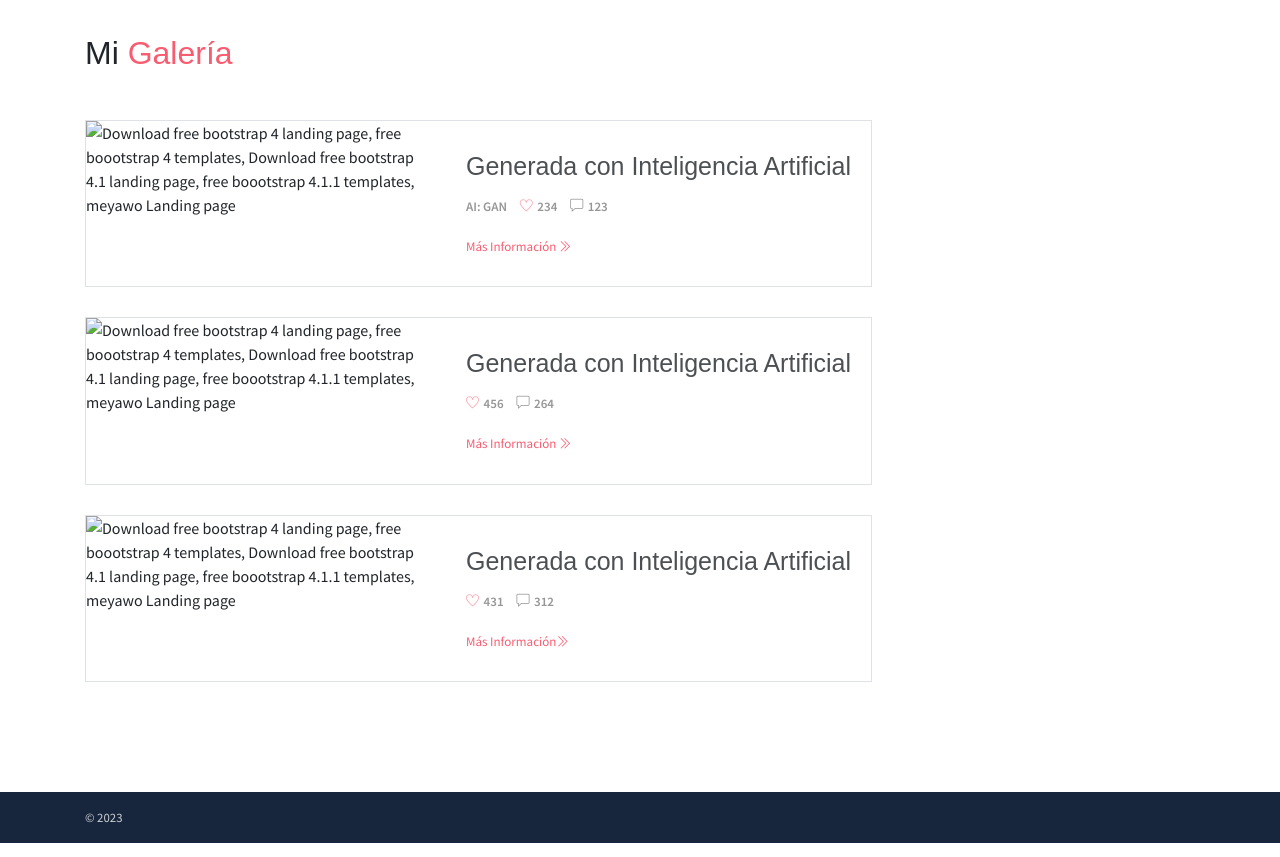
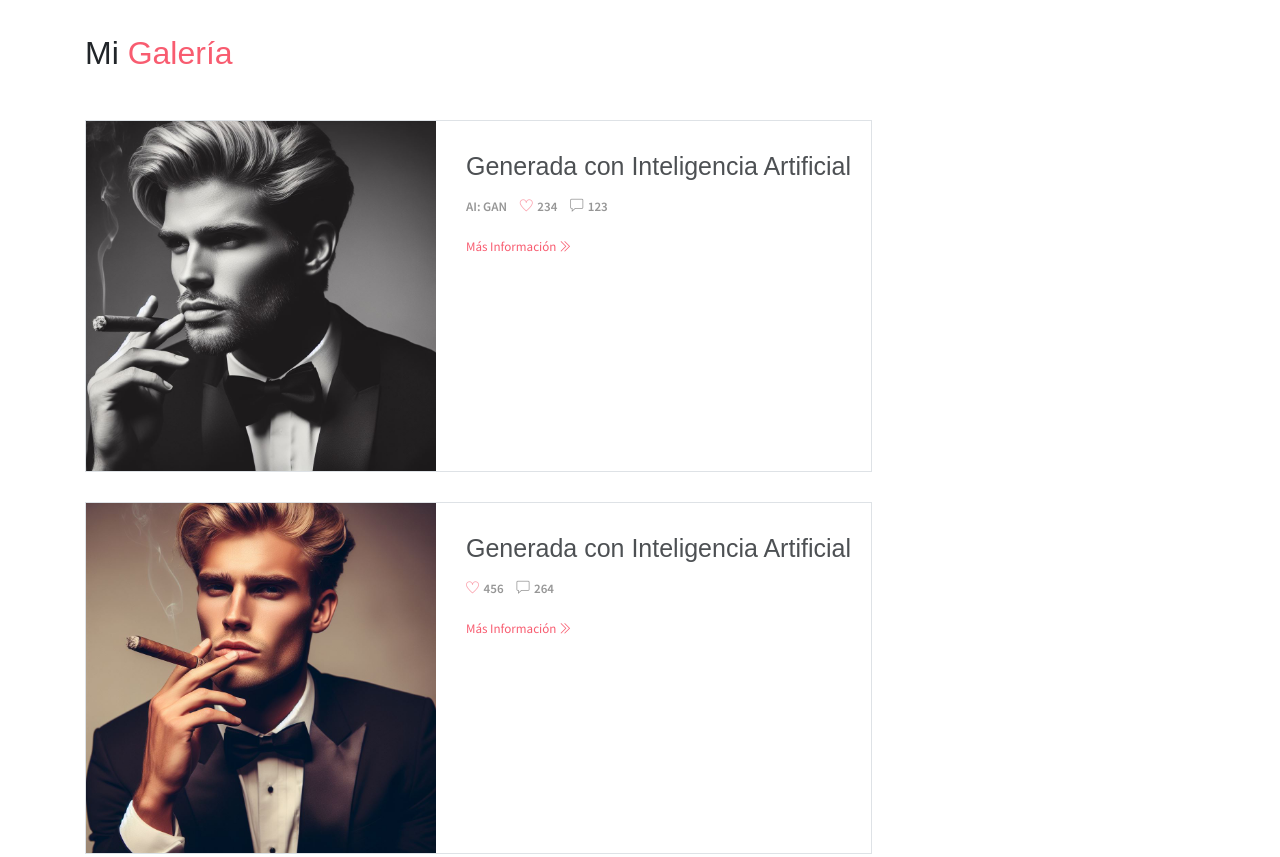
Before and after one commit to JuanEraso23/Curriculum, a website: page public_html/index.html in a window 1280 px wide. Shown: the part 6440-7297 px from the top of the page. Drawn offline with Linux system fonts and the light colour scheme; some packages are replaced by stand-ins of ours.

Commit message:
Se agregaron las imagenes al codigo

```diff
--- a/public_html/index.html
+++ b/public_html/index.html
@@ -551,7 +551,7 @@
             <div class="row">
                 <div class="blog-card">
                     <div class="img-holder">
-                        <img src="assets/imgs/blog_1.jpeg" alt="Download free bootstrap 4 landing page, free boootstrap 4 templates, Download free bootstrap 4.1 landing page, free boootstrap 4.1.1 templates, meyawo Landing page">
+                        <img src="assets/imgs/blog_1.jpg" alt="Download free bootstrap 4 landing page, free boootstrap 4 templates, Download free bootstrap 4.1 landing page, free boootstrap 4.1.1 templates, meyawo Landing page">
                     </div>
                     <div class="content-holder">
                         <h6 class="title">Generada con Inteligencia Artificial</h6>
@@ -568,7 +568,7 @@
                 <!-- blog-card -->
                 <div class="blog-card">
                     <div class="img-holder">
-                        <img src="assets/imgs/blog_2.jpeg" alt="Download free bootstrap 4 landing page, free boootstrap 4 templates, Download free bootstrap 4.1 landing page, free boootstrap 4.1.1 templates, meyawo Landing page">
+                        <img src="assets/imgs/blog_2.jpg" alt="Download free bootstrap 4 landing page, free boootstrap 4 templates, Download free bootstrap 4.1 landing page, free boootstrap 4.1.1 templates, meyawo Landing page">
                     </div>
                     <div class="content-holder">
                         <h6 class="title">Generada con Inteligencia Artificial</h6>
@@ -583,7 +583,7 @@
                 <!-- blog-card -->
                 <div class="blog-card">
                     <div class="img-holder">
-                        <img src="assets/imgs/blog_3.jpeg" alt="Download free bootstrap 4 landing page, free boootstrap 4 templates, Download free bootstrap 4.1 landing page, free boootstrap 4.1.1 templates, meyawo Landing page">
+                        <img src="assets/imgs/blog_3.jpg" alt="Download free bootstrap 4 landing page, free boootstrap 4 templates, Download free bootstrap 4.1 landing page, free boootstrap 4.1.1 templates, meyawo Landing page">
                     </div>
                     <div class="content-holder">
                         <h4 class="title">Generada con Inteligencia Artificial</h4>
```
